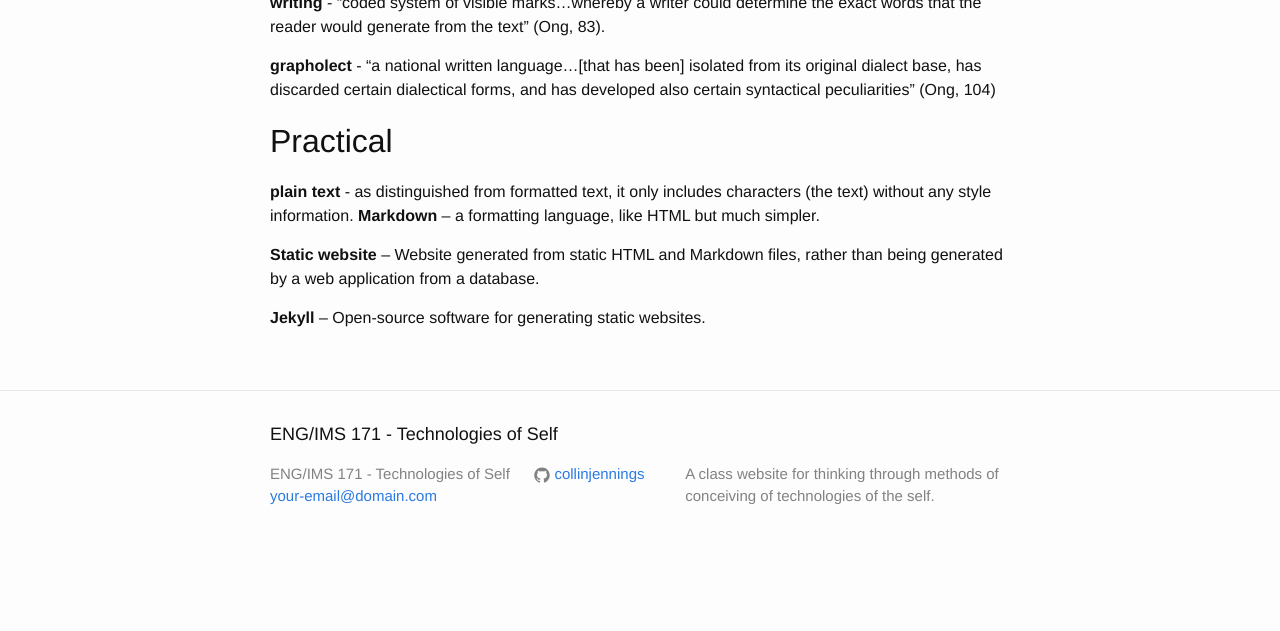
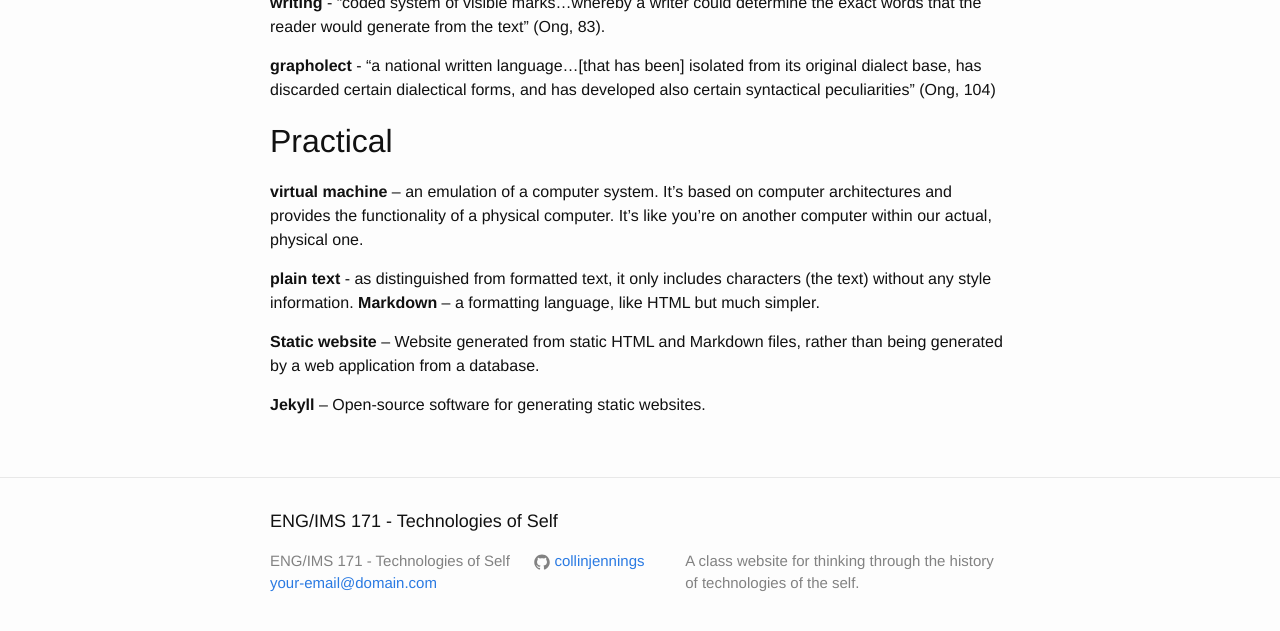
Before and after one commit to collinjennings/techofself, a Jekyll site: the page built from terms.md, in a window 1280 px wide and 900 px high, scrolled down 739 px, cut to the strip 245-876 px from the top of the window. Built offline with Jekyll 4.4.1, drawn with Linux system fonts in a browser that asks for light colours; before the commit the page ends 1552 px from its top, so only the background shows below that.

Commit message:
descrip tweaks

```diff
--- a/_config.yml
+++ b/_config.yml
@@ -9,7 +9,7 @@
 title: ENG/IMS 171 - Technologies of Self
 email: your-email@domain.com
 description: > # this means to ignore newlines until "baseurl:"
-  A class website for thinking through methods of conceiving of technologies of the self.
+  A class website for thinking through the history of technologies of the self.
 baseurl: "/techofself" # the subpath of your site, e.g. /blog
 url: "" # the base hostname & protocol for your site
 github_username:  collinjennings
--- a/terms.md
+++ b/terms.md
@@ -22,6 +22,8 @@ Here are the key terms that we're collecting throughout the semester:
 
 ## Practical
 
+**virtual machine** – an emulation of a computer system. It’s based on computer architectures and provides the functionality of a physical computer. It’s like you’re on another computer within our actual, physical one.
+
 **plain text** - as distinguished from formatted text, it only includes characters (the text) without any style information.
 **Markdown** – a formatting language, like HTML but much simpler.
 
```
